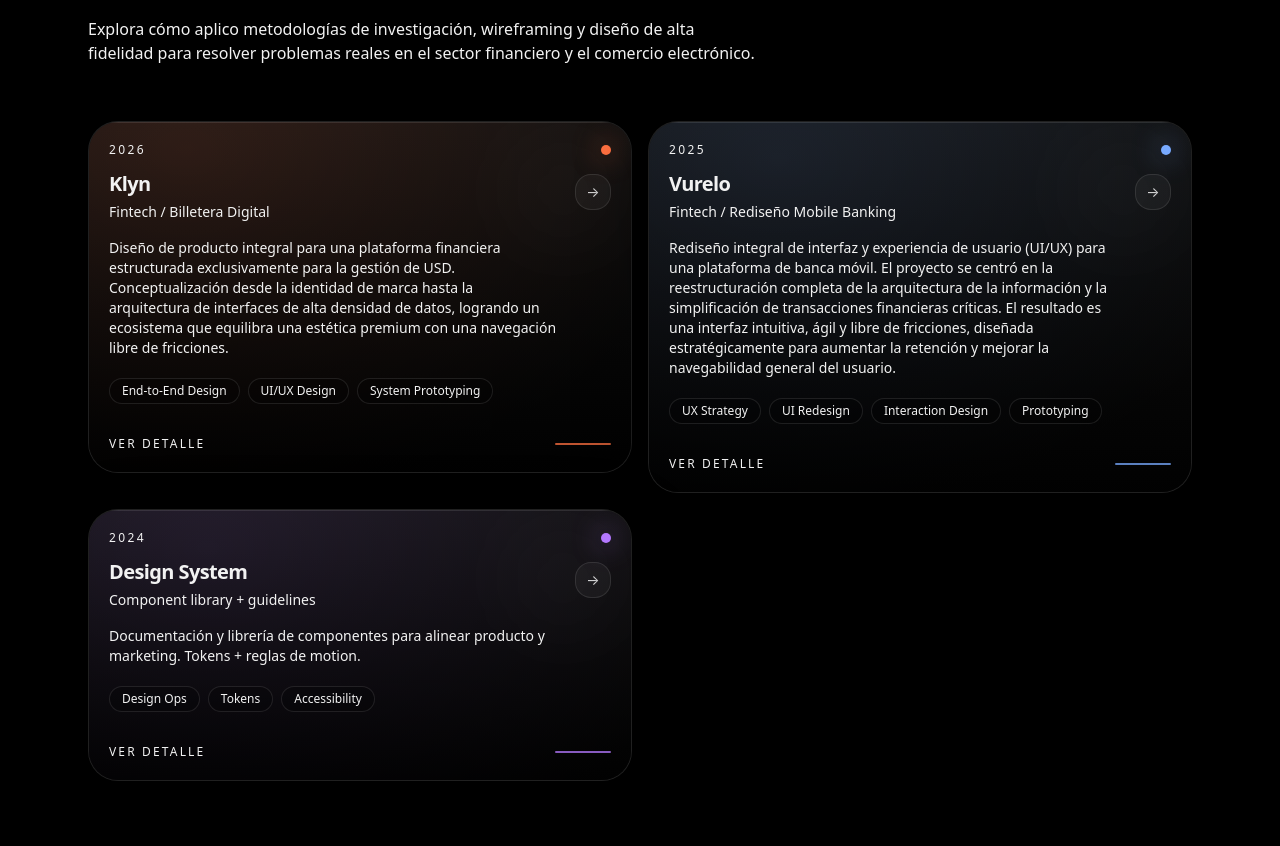
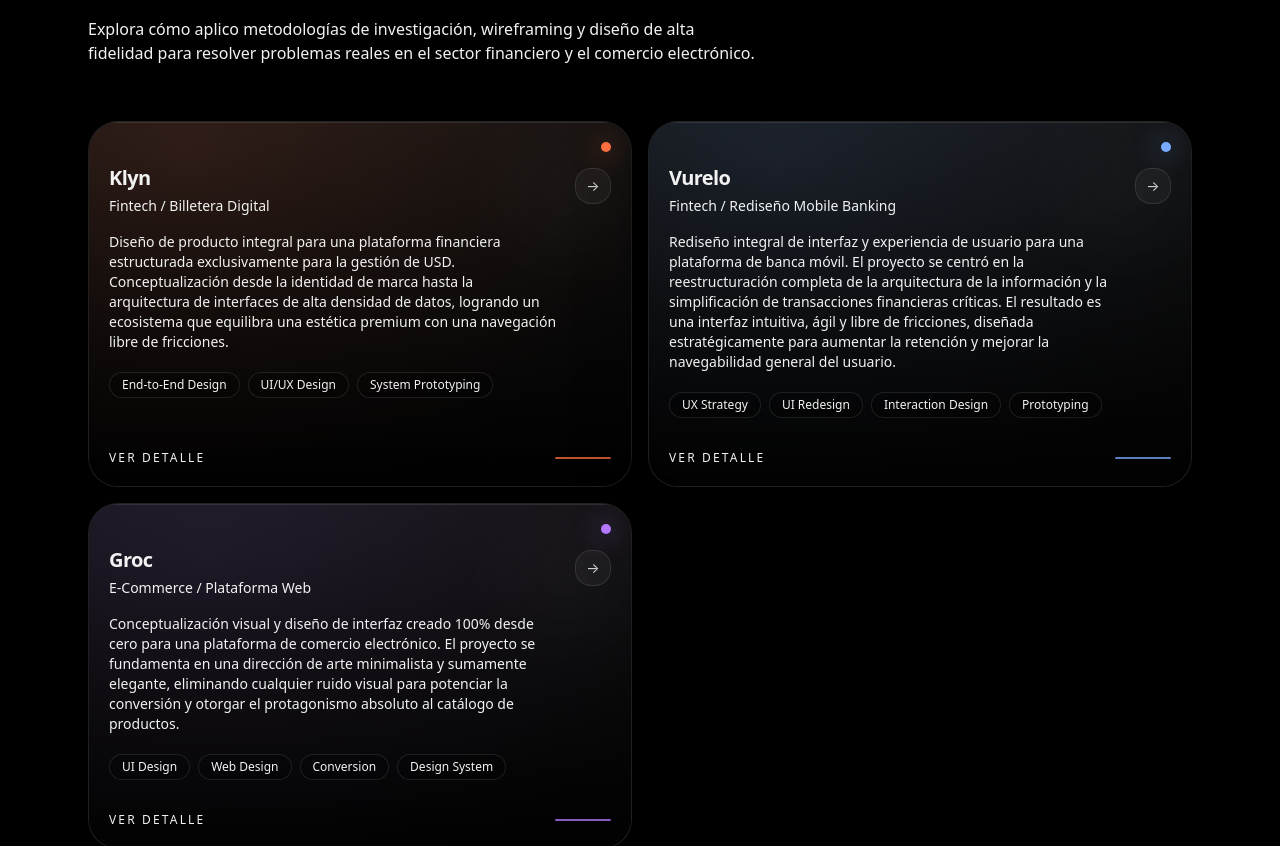
Before and after one commit to rosendojoseandres-dev/rosendodesign, a Next.js app: page / in a window 1280 px wide. Shown: the part 1045-1891 px from the top of the page. Built offline with nearby package versions, Linux system fonts and the light colour scheme.

Commit message:
Update third project card to Groc, remove year from cards, ensure uniform card height

```diff
--- a/src/components/ProjectModal.tsx
+++ b/src/components/ProjectModal.tsx
@@ -71,7 +71,6 @@ export default function ProjectModal({
               <div className="absolute inset-0 bg-[linear-gradient(180deg,rgba(255,255,255,0.03),rgba(0,0,0,0.3))]" />
               <div className="flex flex-col gap-4 pr-14 sm:flex-row sm:items-start sm:justify-between sm:pr-16">
                 <div className="relative">
-                  <p className="text-[11px] uppercase tracking-[0.24em] text-white/50">{project.year}</p>
                   <h3 className="mt-2 text-xl font-semibold tracking-[-0.03em] md:text-2xl">
                     {project.title}
                   </h3>
--- a/src/components/ProjectsSection.tsx
+++ b/src/components/ProjectsSection.tsx
@@ -18,7 +18,7 @@ function ProjectCard({
       type="button"
       onClick={() => onOpen(project)}
       aria-label={`Abrir ${project.title}`}
-      className="group relative w-full overflow-hidden rounded-[26px] border border-white/10 bg-[#080808]/90 p-4 text-left shadow-[0_24px_70px_rgba(0,0,0,0.35)] backdrop-blur-md sm:rounded-[30px] sm:p-5"
+      className="group relative w-full h-full flex flex-col overflow-hidden rounded-[26px] border border-white/10 bg-[#080808]/90 p-4 text-left shadow-[0_24px_70px_rgba(0,0,0,0.35)] backdrop-blur-md sm:rounded-[30px] sm:p-5"
       whileHover={{ y: -6 }}
       transition={{ duration: 0.25, ease: [0.2, 0.8, 0.2, 1] }}
     >
@@ -32,9 +32,8 @@ function ProjectCard({
       <div className="absolute inset-x-0 top-0 h-px bg-white/10" />
       <div className="absolute right-4 top-4 h-20 w-20 rounded-full bg-white/5 blur-[42px] sm:right-5 sm:top-5 sm:h-24 sm:w-24 sm:blur-[50px]" />
 
-      <div className="relative">
-        <div className="flex items-center justify-between gap-3">
-          <p className="text-xs uppercase tracking-[0.2em] text-white/42">{project.year}</p>
+      <div className="relative flex flex-col flex-1 w-full">
+        <div className="flex items-center justify-end gap-3">
           <span
             className="h-2.5 w-2.5 rounded-full"
             style={{ backgroundColor: project.theme.accent, boxShadow: `0 0 28px ${project.theme.accent}` }}
@@ -70,7 +69,7 @@ function ProjectCard({
           ))}
         </div>
 
-        <div className="mt-7 flex items-center justify-between sm:mt-8">
+        <div className="mt-auto pt-7 flex items-center justify-between sm:pt-8">
           <span className="text-xs uppercase tracking-[0.18em] text-white/38">Ver detalle</span>
           <span
             className="h-[2px] w-14 rounded-full"
@@ -84,10 +83,7 @@ function ProjectCard({
 
 export default function ProjectsSection({ projects }: { projects: Project[] }) {
   const [active, setActive] = useState<Project | null>(null);
-  const sorted = useMemo(
-    () => [...projects].sort((a, b) => Number(b.year) - Number(a.year)),
-    [projects]
-  );
+  const sorted = projects;
 
   return (
     <section id="proyectos" className="relative py-[4.5rem] sm:py-20 md:py-24 lg:py-28">
@@ -118,7 +114,7 @@ export default function ProjectsSection({ projects }: { projects: Project[] }) {
 
         <div className="mt-10 grid gap-4 md:mt-12 md:grid-cols-2 lg:mt-14">
           {sorted.map((p, idx) => (
-            <Reveal key={p.slug} delay={idx * 0.05}>
+            <Reveal key={p.slug} delay={idx * 0.05} className="h-full">
               <ProjectCard project={p} onOpen={setActive} />
             </Reveal>
           ))}
--- a/src/components/Reveal.tsx
+++ b/src/components/Reveal.tsx
@@ -4,14 +4,17 @@ import { motion, useReducedMotion } from "framer-motion";
 
 export default function Reveal({
   children,
-  delay = 0
+  delay = 0,
+  className
 }: {
   children: React.ReactNode;
   delay?: number;
+  className?: string;
 }) {
   const reduce = useReducedMotion();
   return (
     <motion.div
+      className={className}
       initial={{ opacity: 0, y: reduce ? 0 : 18 }}
       whileInView={{ opacity: 1, y: 0 }}
       viewport={{ once: true, margin: "-80px" }}
--- a/src/content/projects.ts
+++ b/src/content/projects.ts
@@ -2,7 +2,6 @@ export type Project = {
   slug: string;
   title: string;
   subtitle: string;
-  year: string;
   tags: string[];
   summary: string;
   role: string[];
@@ -20,7 +19,6 @@ export const projects: Project[] = [
     slug: "klyn",
     title: "Klyn",
     subtitle: "Fintech / Billetera Digital",
-    year: "2026",
     tags: ["End-to-End Design", "UI/UX Design", "System Prototyping"],
     summary:
       "Diseño de producto integral para una plataforma financiera estructurada exclusivamente para la gestión de USD. Conceptualización desde la identidad de marca hasta la arquitectura de interfaces de alta densidad de datos, logrando un ecosistema que equilibra una estética premium con una navegación libre de fricciones.",
@@ -44,15 +42,14 @@ export const projects: Project[] = [
     slug: "vurelo",
     title: "Vurelo",
     subtitle: "Fintech / Rediseño Mobile Banking",
-    year: "2025",
     tags: ["UX Strategy", "UI Redesign", "Interaction Design", "Prototyping"],
     summary:
-      "Rediseño integral de interfaz y experiencia de usuario (UI/UX) para una plataforma de banca móvil. El proyecto se centró en la reestructuración completa de la arquitectura de la información y la simplificación de transacciones financieras críticas. El resultado es una interfaz intuitiva, ágil y libre de fricciones, diseñada estratégicamente para aumentar la retención y mejorar la navegabilidad general del usuario.",
+      "Rediseño integral de interfaz y experiencia de usuario para una plataforma de banca móvil. El proyecto se centró en la reestructuración completa de la arquitectura de la información y la simplificación de transacciones financieras críticas. El resultado es una interfaz intuitiva, ágil y libre de fricciones, diseñada estratégicamente para aumentar la retención y mejorar la navegabilidad general del usuario.",
     role: ["Product Designer", "Mobile UI", "UX Research"],
     tools: ["Adobe XD", "Figma"],
     highlights: [
       "Simplificación exhaustiva de la arquitectura de la información y optimización de los flujos transaccionales clave (envíos de dinero, pagos y consulta de saldo).",
-      "Modernización total de la interfaz de usuario (UI), elevando drásticamente los estándares de usabilidad, accesibilidad y confianza visual.",
+      "Modernización total de la interfaz de usuario, elevando drásticamente los estándares de usabilidad, accesibilidad y confianza visual.",
       "Implementación de un sistema de navegación intuitivo diseñado para disminuir la tasa de abandono y potenciar la retención de usuarios."
     ],
     links: [{ label: "Case study", href: "#" }],
@@ -63,20 +60,20 @@ export const projects: Project[] = [
     }
   },
   {
-    slug: "design-system",
-    title: "Design System",
-    subtitle: "Component library + guidelines",
-    year: "2024",
-    tags: ["Design Ops", "Tokens", "Accessibility"],
+    slug: "groc",
+    title: "Groc",
+    subtitle: "E-Commerce / Plataforma Web",
+    tags: ["UI Design", "Web Design", "Conversion", "Design System"],
     summary:
-      "Documentación y librería de componentes para alinear producto y marketing. Tokens + reglas de motion.",
-    role: ["Design Ops", "Tokens", "Docs"],
-    tools: ["Figma", "Storybook", "Zeroheight"],
+      "Conceptualización visual y diseño de interfaz creado 100% desde cero para una plataforma de comercio electrónico. El proyecto se fundamenta en una dirección de arte minimalista y sumamente elegante, eliminando cualquier ruido visual para potenciar la conversión y otorgar el protagonismo absoluto al catálogo de productos.",
+    role: ["UI/UX Designer", "Visual Designer", "Art Direction"],
+    tools: ["Figma", "Auto-layout", "Componentes Atómicos"],
     highlights: [
-      "Tokens (color, spacing, type) con escalas consistentes.",
-      "Guidelines de motion: timing, easing y principios.",
-      "Reducción de inconsistencias visuales entre squads."
+      "Construcción del ecosistema visual completo en Figma, estableciendo una jerarquía tipográfica premium y un uso estratégico del espacio negativo.",
+      "Optimización del User Journey mediante microinteracciones fluidas, como la \"Vista rápida\" de productos y un carrito desplegable (drawer) diseñado para reducir la fricción en el checkout.",
+      "Estructuración de layouts modulares y adaptativos (Mobile First), garantizando una experiencia de navegación de alta gama y responsiva para los usuarios."
     ],
+    links: [{ label: "Case study", href: "#" }],
     theme: {
       accent: "#B478FF",
       gradient:
```
